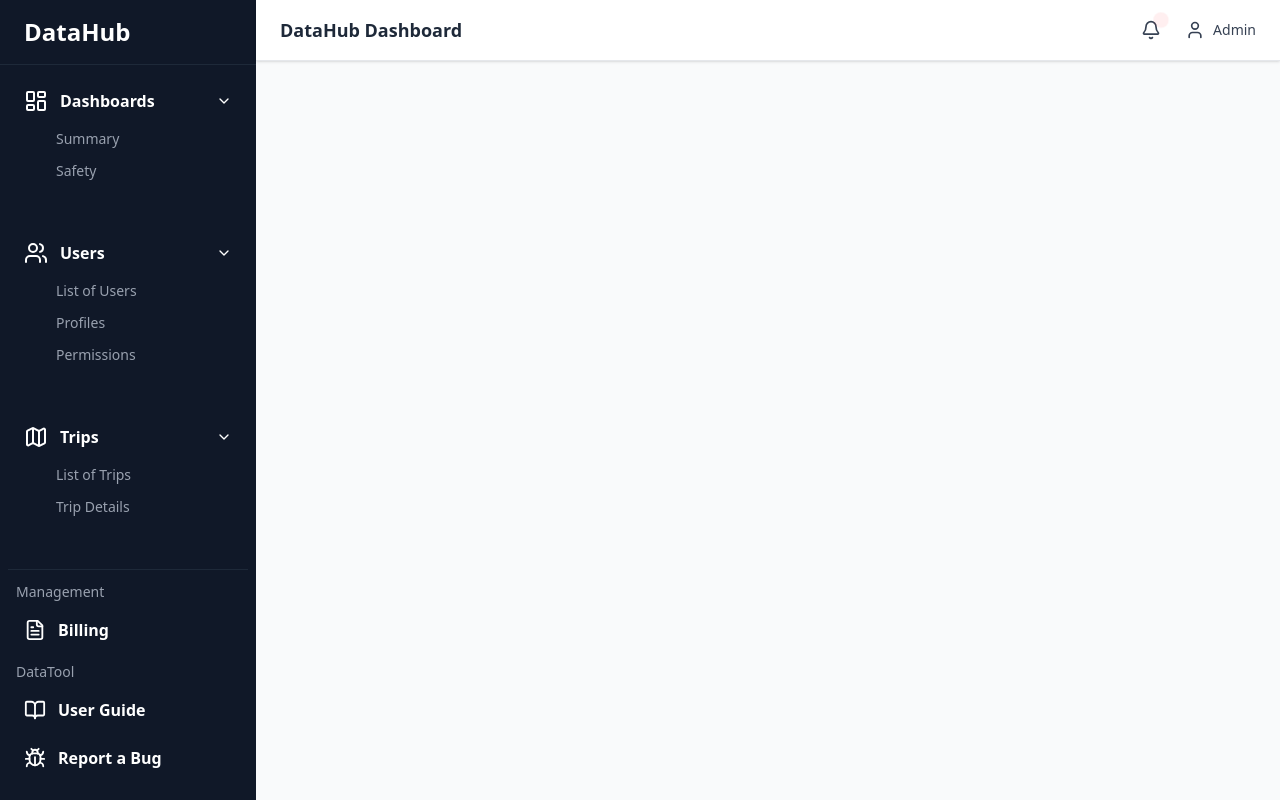
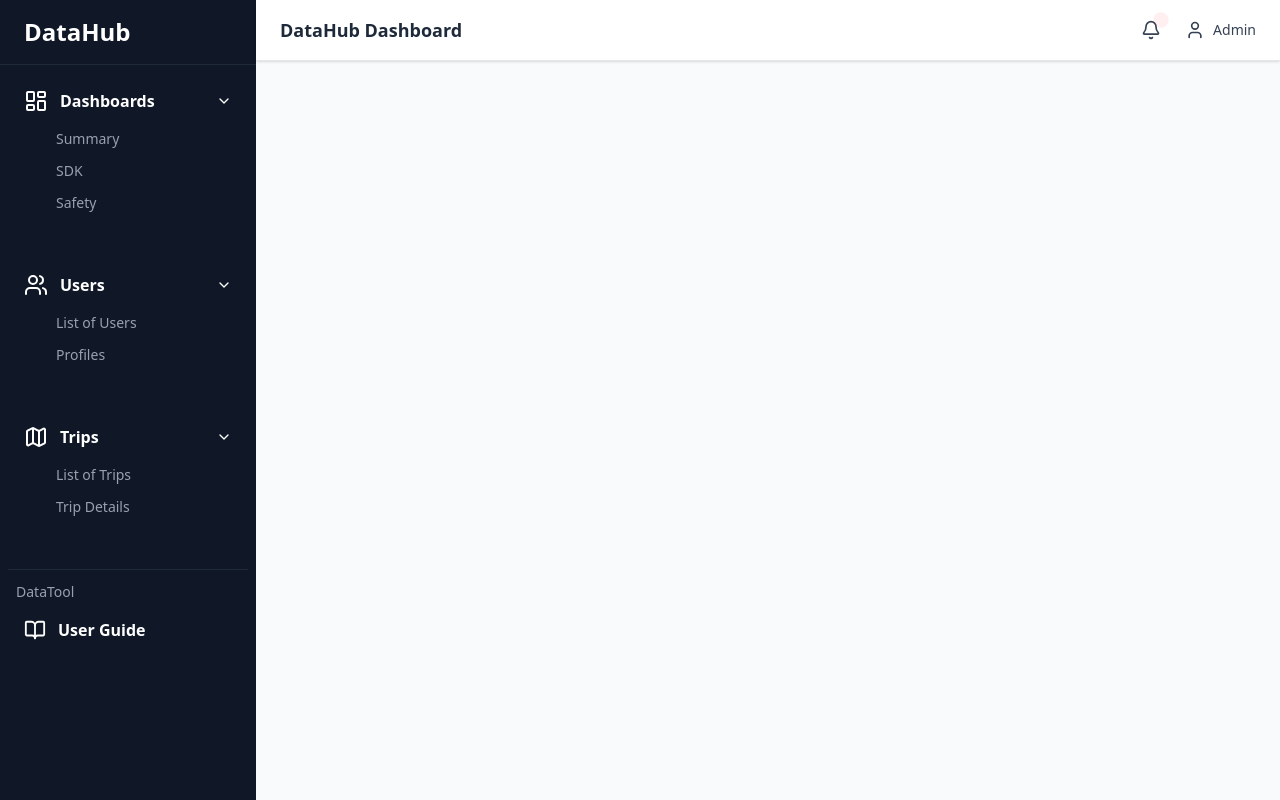
Before and after one commit to AccurateIC/Damoov_Driving_Score, a React (Vite) app in the folder Frontend/: page / in a window 1280 px wide. Built offline with nearby package versions, Linux system fonts and the light colour scheme.

Commit message:
Fixed: Removd unwanted Pages from sidebar

```diff
--- a/Frontend/src/App.tsx
+++ b/Frontend/src/App.tsx
@@ -2,12 +2,12 @@ import { BrowserRouter, Routes, Route, Navigate } from "react-router-dom";
 import DashboardLayout from "./layouts/DashboardLayout";
 
 import Summary from "./pages/Dashboard/Summary";
-// import SDK from "./pages/Dashboard/SDK";
+import SDK from "./pages/Dashboard/SDK";
 import Safety from "./pages/Dashboard/Safety";
 
 import UsersList from "./pages/Users/List";
 import Profiles from "./pages/Users/Profiles";
-import Permissions from "./pages/Users/Permissions";
+// import Permissions from "./pages/Users/Permissions";
 
 import TripsList from "./pages/trips/TripsList";
 import TripDetails from "./pages/trips/TripDetails";
@@ -30,12 +30,12 @@ function App() {
           />
 
           <Route path="dashboard/summary" element={<Summary />} />
-          {/* <Route path="dashboard/sdk" element={<SDK />} /> */}
+          <Route path="dashboard/sdk" element={<SDK />} />
           <Route path="dashboard/safety" element={<Safety />} />
 
           <Route path="users/list" element={<UsersList />} />
           <Route path="users/profiles" element={<Profiles />} />
-          <Route path="users/permissions" element={<Permissions />} />
+          {/* <Route path="users/permissions" element={<Permissions />} /> */}
 
           <Route path="trips/list" element={<TripsList />} />
           <Route path="/trips/details" element={<TripDetails />} />
--- a/Frontend/src/components/OverviewChart.tsx
+++ b/Frontend/src/components/OverviewChart.tsx
@@ -173,7 +173,7 @@ const OverviewChart = () => {
 
   return (
     <div className="bg-white shadow rounded-xl p-6 w-[70rem]">
-      <div className="mb-4 border-b border-gray-200">
+      {/* <div className="mb-4 border-b border-gray-200">
         <nav className="flex space-x-4">
           <button
             className={`pb-2 px-4 font-medium ${
@@ -196,7 +196,7 @@ const OverviewChart = () => {
             Safe driving
           </button>
         </nav>
-      </div>
+      </div> */}
 
       <div className="flex justify-between items-center mb-4">
         <div>
--- a/Frontend/src/components/Sidebar.tsx
+++ b/Frontend/src/components/Sidebar.tsx
@@ -76,14 +76,14 @@ const Sidebar = () => {
       <nav className="flex-1 px-2 py-4 overflow-y-auto space-y-12">
         <SidebarSection title="Dashboards" icon={<LayoutDashboard size={24} />}>
           <SidebarLink to="/dashboard/summary" label="Summary" />
-          {/* <SidebarLink to="/dashboard/sdk" label="SDK" /> */}
+          <SidebarLink to="/dashboard/sdk" label="SDK" />
           <SidebarLink to="/dashboard/safety" label="Safety" />
         </SidebarSection>
 
         <SidebarSection title="Users" icon={<Users size={24} />}>
           <SidebarLink to="/users/list" label="List of Users" />
           <SidebarLink to="/users/profiles" label="Profiles" />
-          <SidebarLink to="/users/permissions" label="Permissions" />
+          {/* <SidebarLink to="/users/permissions" label="Permissions" /> */}
         </SidebarSection>
 
         <SidebarSection title="Trips" icon={<Map size={24} />}>
@@ -92,11 +92,11 @@ const Sidebar = () => {
         </SidebarSection>
 
         <div className="space-y-2 pt-2 border-t border-gray-800">
-          <SidebarLink to="/management" label="Management" />
-          <StaticSection icon={<FileText size={22} />} label="Billing" />
+          {/* <SidebarLink to="/management" label="Management" /> */}
+          {/* <StaticSection icon={<FileText size={22} />} label="Billing" /> */}
           <SidebarLink to="/data-tool" label="DataTool" />
           <StaticSection icon={<BookOpen size={22} />} label="User Guide" />
-          <StaticSection icon={<Bug size={22} />} label="Report a Bug" />
+          {/* <StaticSection icon={<Bug size={22} />} label="Report a Bug" /> */}
         </div>
       </nav>
     </aside>
```
